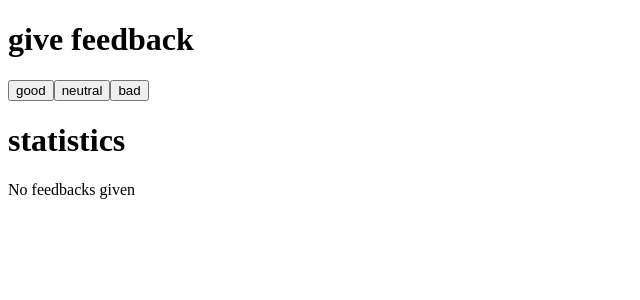
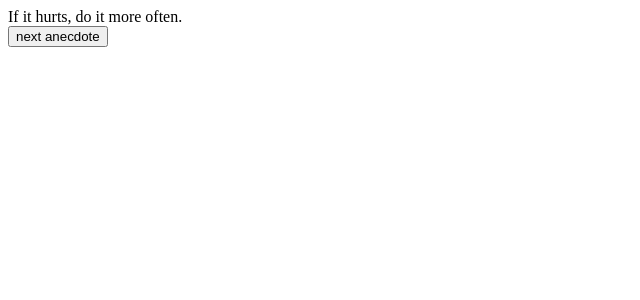
Before and after one commit to AndregSouza/fullstackopen-exercises, a React (Vite) app in the folder part1/: page / in a window 1280 px wide. Shown: the top 300 px of the page, without its empty margins (0-640 px from the left). Built offline with nearby package versions, Linux system fonts and the light colour scheme.

Commit message:
Exercise 1.12 checkpoint

```diff
--- a/part1/src/App.jsx
+++ b/part1/src/App.jsx
@@ -1,84 +1,30 @@
 import { useState } from 'react'
 
 const App = () => {
-  // save clicks of each button to its own state
+  const anecdotes = [
+    'If it hurts, do it more often.',
+    'Adding manpower to a late software project makes it later!',
+    'The first 90 percent of the code accounts for the first 90 percent of the development time...The remaining 10 percent of the code accounts for the other 90 percent of the development time.',
+    'Any fool can write code that a computer can understand. Good programmers write code that humans can understand.',
+    'Premature optimization is the root of all evil.',
+    'Debugging is twice as hard as writing the code in the first place. Therefore, if you write the code as cleverly as possible, you are, by definition, not smart enough to debug it.',
+    'Programming without an extremely heavy use of console.log is same as if a doctor would refuse to use x-rays or blood tests when diagnosing patients.',
+    'The only way to go fast, is to go well.'
+  ]
 
-  const [good, setGood] = useState(0)
-  const [neutral, setNeutral] = useState(0)
-  const [bad, setBad] = useState(0)
-  const [all, setAll] = useState([])
-  const average = (good - bad) / (all.length)
-  const positive = (good / (all.length)) * 100
+  const [selected, setSelected] = useState(0)
 
-  const increaseByOne = () => {
-    setGood(good + 1)
-    setAll(all.concat(1))
-  }
-
-  const increaseByOne1 = () => {
-    setNeutral(neutral + 1)
-    setAll(all.concat(1))
-  }
-  const increaseByOne2 = () => {
-    setBad(bad + 1)
-    setAll(all.concat(1))
+  function getRandomInt(max) {
+    return Math.floor(Math.random() * max);
   }
 
   return (
+    <>
     <div>
-      <h1> give feedback </h1>
-      <Button handleClick={increaseByOne} text='good' />
-      <Button handleClick={increaseByOne1} text='neutral' />
-      <Button handleClick={increaseByOne2} text='bad' />
-      <h1> statistics </h1>
-      <Statistics goodCount={good} neutralCount={neutral} badCount={bad} allCount={all} averageCount={average} positiveCount={positive} />
+    {anecdotes[selected]}
     </div>
-  )
-}
-
-const Statistics = (props) => {
-  if (props.goodCount == 0 && props.neutralCount == 0 && props.badCount == 0) {
-    return (
-      <p>
-        No feedbacks given
-      </p>
-    )
-  }
-
-  return (
-    <table>
-      <tbody>
-        <tr>
-          <td> <StatisticLine text='good' value={props.goodCount} /> </td>
-        </tr>
-        <tr>
-          <td> <StatisticLine text='neutral' value={props.neutralCount} /> </td>
-        </tr>
-        <tr>
-          <td> <StatisticLine text='bad' value={props.badCount} /> </td>
-        </tr>
-        <tr>
-          <td> <StatisticLine text='all' value={props.allCount.length} /> </td>
-        </tr>
-        <tr>
-          <td> <StatisticLine text='average' value={props.averageCount} /> </td>
-        </tr>
-        <tr>
-          <td> <StatisticLine text='positive' value={props.positiveCount} /> </td>
-        </tr>
-      </tbody>
-    </table>
-  )
-}
-
-const StatisticLine = ({ text, value }) => <p> {text} {value} </p>
-
-const Button = ({ handleClick, text }) => {
-  console.log(handleClick)
-  return (
-    <button onClick={handleClick}>
-      {text}
-    </button>
+    <button onClick={() => setSelected(getRandomInt(8))}> next anecdote </button>
+    </>
   )
 }
 
```
